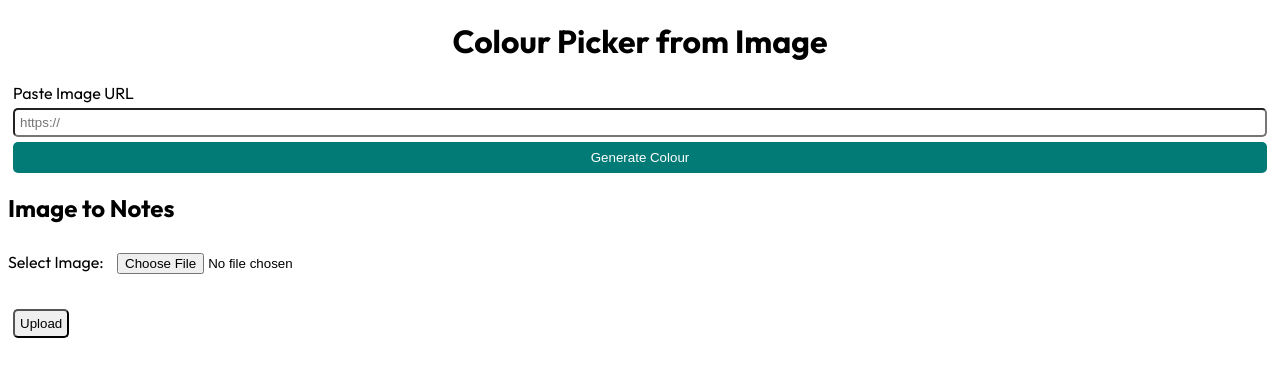
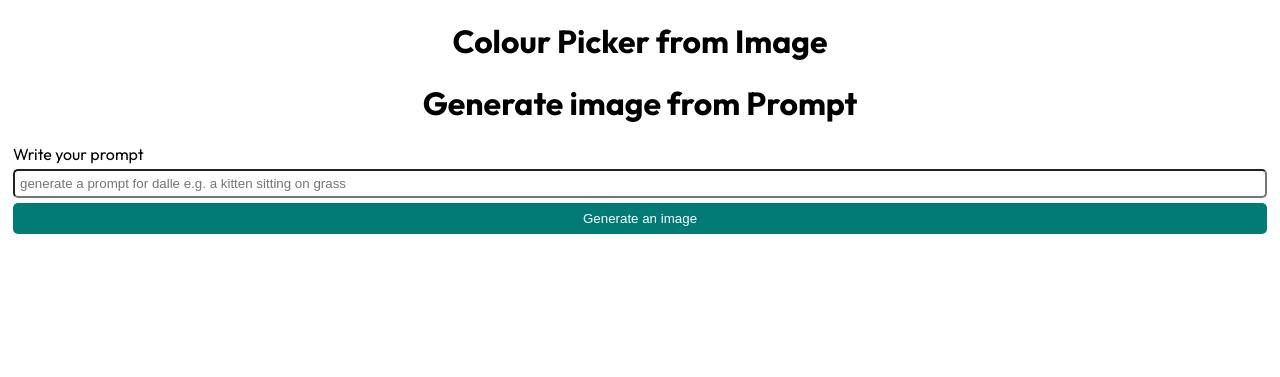
Before and after one commit to BethanyJep/colour-picker-app, a Flask app: page / in a window 1280 px wide. Shown: the top 377 px of the page. Run offline with Flask 3, Linux system fonts and the light colour scheme.

Commit message:
new changes

```diff
--- a/app.py
+++ b/app.py
@@ -1,16 +1,13 @@
-from distutils.log import debug
 from flask import Flask, redirect, url_for, request, render_template, session
 import os, uuid, json, requests
+from PIL import Image
+import openai
+import pytesseract
+from tkinter import filedialog
 import tkinter as tk
-from tkinter import filedialog
-import json
-import pytesseract
-from PIL import Image
-
 
 from dotenv import load_dotenv
 load_dotenv()
-
 
 app = Flask (__name__)
 
@@ -18,58 +15,78 @@ app = Flask (__name__)
 def home():
     return render_template("index.html")
 
+@app.route('/', methods=['POST'])
+def generateImage():
+    prompt = request.form['prompt']
 
+    openai.api_type = "azure"
+    openai.api_base = os.environ['api_base']
+    openai.api_version = os.environ['api_version']
+    openai.api_key = os.environ['api_key']
 
-@app.route('/', methods=['POST'])
-def colourPicker():
-    imageSelected = request.form['ImageSelected']
+    response = openai.Image.create(
+        prompt=prompt,
+        size='1024x1024',
+        n=1
+    )
 
-    key = os.environ['KEY']
-    endpoint = os.environ['ENDPOINT']
-    location = os.environ['LOCATION']
-
-    path = '/vision/v3.1/analyze'
-    constructedURL = endpoint + path
-
-    headers = {'Ocp-Apim-Subscription-Key': key}
-    params = {'visualFeatures': 'Color'}
-    data = {'url': str(imageSelected)}
-
-    headers = {
-        'Ocp-Apim-Subscription-Key': key,
-        'Ocp-Apim-Subscription-Region': location,
-        'Content-type': 'application/json',
-        'X-ClientTraceId': str(uuid.uuid4())
-    }
-
-    response = requests.post(constructedURL, headers=headers, params=params, json=data)
-    response.raise_for_status()
-    analysis = response.json()
+    response = response
+    image_url = response["data"][0]["url"]
 
     return render_template(
-        'palette.html',
-        ImageSelected=str(imageSelected),
-        dominantCOLOURS=analysis['color']['dominantColors'],
-        accentCOLOUR=analysis['color']['accentColor'],
-        blackWHITE=analysis['color']['isBWImg']
-    )
+        'image-gen.html',
+        prompt=prompt,
+        image_url=image_url)
 
-def upload_image():
-    root = tk.Tk()
-    root.withdraw()
-    file_path = filedialog.askopenfilename()
-    return file_path
+# def colourPicker():
+#     imageSelected = request.form['ImageSelected']
 
-def image_to_notes(file_path, notes_path):
-    # Load the image
-    image = Image.open(file_path)
+#     key = os.environ['KEY']
+#     endpoint = os.environ['ENDPOINT']
+#     location = os.environ['LOCATION']
 
-    # Extract text from the image using pytesseract
-    text = pytesseract.image_to_string(image)
+#     path = '/vision/v3.1/analyze'
+#     constructedURL = endpoint + path
 
-    # Open the JSON file for appending
-    with open(notes_path, "a") as notes_file:
-        # Append a new note object to the JSON file
-        note = {"file_path": file_path, "text": text}
-        json.dump(note, notes_file)
-        notes_file.write("\n")
+#     headers = {'Ocp-Apim-Subscription-Key': key}
+#     params = {'visualFeatures': 'Color'}
+#     data = {'url': str(imageSelected)}
+
+#     headers = {
+#         'Ocp-Apim-Subscription-Key': key,
+#         'Ocp-Apim-Subscription-Region': location,
+#         'Content-type': 'application/json',
+#         'X-ClientTraceId': str(uuid.uuid4())
+#     }
+
+#     response = requests.post(constructedURL, headers=headers, params=params, json=data)
+#     response.raise_for_status()
+#     analysis = response.json()
+
+#     return render_template(
+#         'palette.html',
+#         ImageSelected=str(imageSelected),
+#         dominantCOLOURS=analysis['color']['dominantColors'],
+#         accentCOLOUR=analysis['color']['accentColor'],
+#         blackWHITE=analysis['color']['isBWImg']
+#     )
+
+# def upload_image():
+#     root = tk.Tk()
+#     root.withdraw()
+#     file_path = filedialog.askopenfilename()
+#     return file_path
+
+# def image_to_notes(file_path, notes_path):
+#     # Load the image
+#     image = Image.open(file_path)
+
+#     # Extract text from the image using pytesseract
+#     text = pytesseract.image_to_string(image)
+
+#     # Open the JSON file for appending
+#     with open(notes_path, "a") as notes_file:
+#         # Append a new note object to the JSON file
+#         note = {"file_path": file_path, "text": text}
+#         json.dump(note, notes_file)
+#         notes_file.write("\n")
--- a/requirements.txt
+++ b/requirements.txt
@@ -2,3 +2,6 @@ flask
 python-dotenv
 requests
 gunicorn
+pillow
+openai
+pytesseract
--- a/templates/index.html
+++ b/templates/index.html
@@ -11,20 +11,31 @@
 <body>
     <h1>Colour Picker from Image</h1>
 
-    <form class="container" id="form1" method="POST" >
+    <!-- <form class="container" id="form1" method="POST" >
       <label for="imageURL" class="label">Paste Image URL</label><br />
       <div class="formInput">
         <input type="url" name="ImageSelected" placeholder="https://" id="">
         <input type="submit" class="button" value="Generate Colour" />
       </div>
-      </form>
+    </form> -->
 
-      <h2>Image to Notes</h2>
+      <!-- <h2>Image to Notes</h2>
       <form action="/upload" method="POST" enctype="multipart/form-data">
         <label for="image">Select Image:</label>
         <input type="file" id="image" name="image">
         <br><br>
         <input type="submit" value="Upload">
+      </form> -->
+
+      <h1>Generate image from Prompt</h1>
+
+      <form class="container" id="form1" method="POST" >
+        <label for="prompt" class="label">Write your prompt</label><br />
+        <div class="formInput">
+          <input type="text" name="prompt" placeholder="generate a prompt for dalle e.g. a kitten sitting on grass" id="">
+          <input type="submit" class="button" value="Generate an image" />
+        </div>
       </form>
+
 </body>
 </html>
--- a/templates/palette.html
+++ b/templates/palette.html
@@ -6,7 +6,7 @@
     <link rel="stylesheet" href="/static/style.css">
     <link rel="shortcut icon" href="/static/favicon.ico">
     <meta name="viewport" content="width=device-width, initial-scale=1.0">
-    <title>Document</title>
+    <title>Colour Picker</title>
 </head>
 <body>
     <div class="container">
```
Also changed, not shown: templates/image-gen.html (added, +28 -0 lines), 13 other files.
